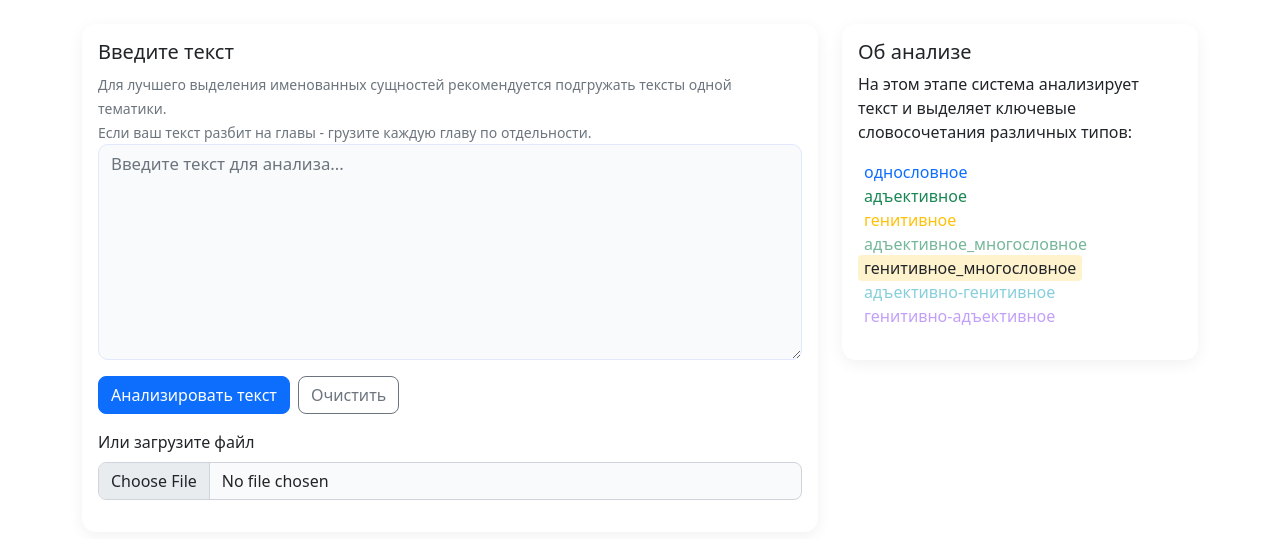
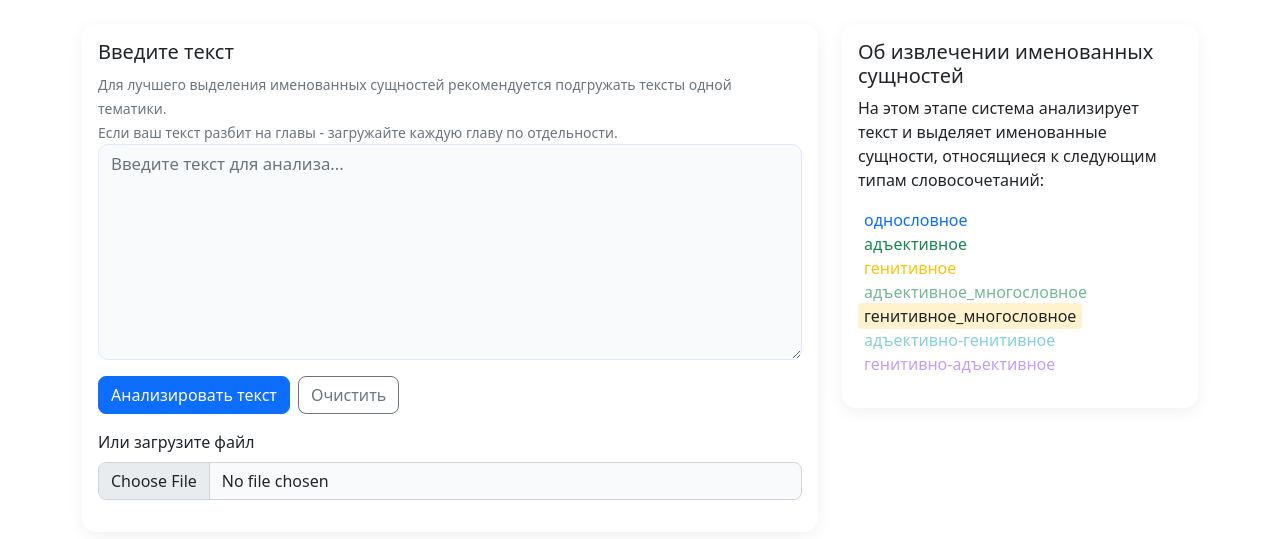
Before and after one commit to TheDudoser/NER-app, a FastAPI app: page / in a window 1280 px wide. Shown: the part 80-619 px from the top of the page. Run offline with FastAPI, Linux system fonts and the light colour scheme; some libraries are stand-ins or nearby versions.

Commit message:
Поправил текст на страницах

```diff
--- a/templates/dictionary.html.jinja
+++ b/templates/dictionary.html.jinja
@@ -43,7 +43,7 @@
                 <i class="bi bi-info-circle me-2"></i>
                 <span>
                     Словосочетания можно перетаскивать между колонками.<br>
-                    Нажимая на термин вы переходите в режим работы с ним.
+                    Нажимая на термин вы переходите в режим добавления синонимов/значений термина.
                 </span>
             </div>
 
--- a/templates/index.html.jinja
+++ b/templates/index.html.jinja
@@ -23,7 +23,7 @@
                         <h5 class="card-title">Введите текст</h5>
                         <small class="text-muted">Для лучшего выделения именованных сущностей рекомендуется
                             подгружать тексты одной тематики.
-                            <br>Если ваш текст разбит на главы - грузите каждую главу по отдельности.</small>
+                            <br>Если ваш текст разбит на главы - загружайте каждую главу по отдельности.</small>
                         {% set text_analysis = analysis_result.document.content if analysis_result else '' %}
                         <textarea id="textInput" name="text" class="form-control mb-3" rows="8"
                                   placeholder="Введите текст для анализа...">{{ text_analysis }}</textarea>
@@ -48,9 +48,9 @@
         <div class="col-md-4">
             <div class="card">
                 <div class="card-body">
-                    <h5 class="card-title">Об анализе</h5>
+                    <h5 class="card-title">Об извлечении именованных сущностей</h5>
                     <p class="card-text">
-                        На этом этапе система анализирует текст и выделяет ключевые словосочетания различных типов:
+                        На этом этапе система анализирует текст и выделяет именованные сущности, относящиеся к следующим типам словосочетаний:
                     </p>
                     <ul class="list-unstyled">
                         {% for pattern, color in pattern_with_colors.items() %}
@@ -67,7 +67,7 @@
         <div class="card mt-4" id="resultsCard">
             <div class="card-header">
                 <h5 class="mb-0">Результаты анализа</h5>
-                <small class="text-muted">Выделенные словосочетания отсортированы по TF-IDF</small>
+                <small class="text-muted">Выделенные словосочетания отсортированы по значению TF-IDF</small>
             </div>
             <div class="card-body">
                 <div class="d-flex justify-content-between mb-3 flex-wrap">
```
